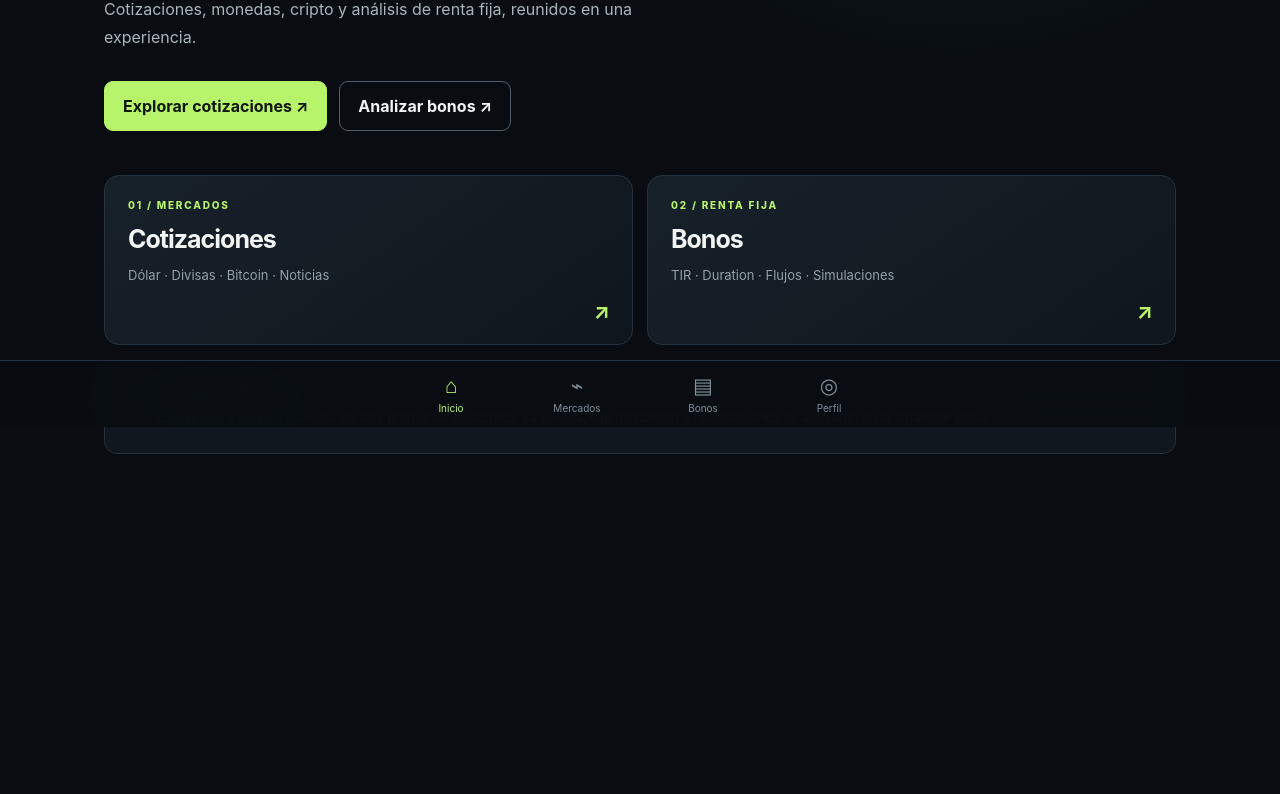
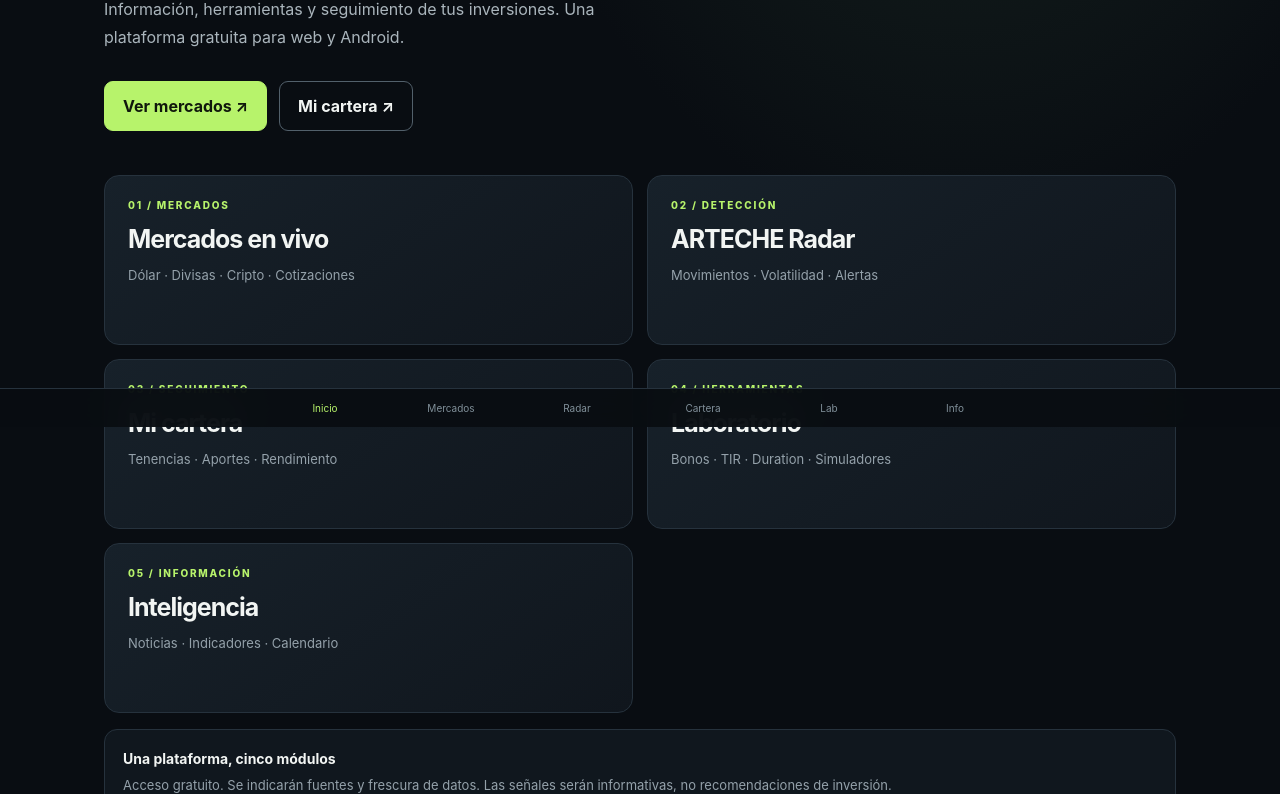
Before and after one commit to institutocabildo-ui/arteche-cotiza, a website: page app/index.html in a window 1280 px wide. Shown: the part 373-1167 px from the top of the page. Before the commit the page ends 955 px from the top, so only its background shows below. Drawn offline with Linux system fonts and the light colour scheme.

Commit message:
Add five-module Arteche platform navigation

```diff
--- a/app/index.html
+++ b/app/index.html
@@ -1,63 +1,16 @@
 <!doctype html>
-<html lang="es">
-<head>
-  <meta charset="utf-8">
-  <meta name="viewport" content="width=device-width,initial-scale=1,viewport-fit=cover">
-  <meta name="theme-color" content="#090d12">
-  <meta name="description" content="ARTECHE: cotizaciones, mercados y análisis de bonos en una sola aplicación.">
-  <title>ARTECHE — Finanzas en una sola app</title>
-  <link rel="manifest" href="./manifest.webmanifest">
-  <link rel="stylesheet" href="./app.css">
-</head>
-<body>
-  <div class="app-shell">
-    <header class="topbar">
-      <a class="brand" href="#inicio" aria-label="ARTECHE inicio"><span class="brand-mark">A/</span><span><b>ARTECHE</b><small>FINANCIAL INTELLIGENCE</small></span></a>
-      <button id="install" class="install" hidden>Instalar app</button>
-    </header>
-
-    <main>
-      <section id="inicio" class="home view active">
-        <div class="eyebrow"><span class="pulse"></span> GRUPO ARTECHE / PLATAFORMA FINANCIERA</div>
-        <h1>Todo el mercado.<br><em>Una sola app.</em></h1>
-        <p class="lead">Cotizaciones, monedas, cripto y análisis de renta fija, reunidos en una experiencia.</p>
-        <div class="hero-actions">
-          <button class="primary" data-open="cotizaciones">Explorar cotizaciones <span>↗</span></button>
-          <button class="secondary" data-open="bonos">Analizar bonos <span>↗</span></button>
-        </div>
-        <div class="module-grid">
-          <button class="module-card" data-open="cotizaciones"><span class="module-index">01 / MERCADOS</span><strong>Cotizaciones</strong><span>Dólar · Divisas · Bitcoin · Noticias</span><b class="arrow">↗</b></button>
-          <button class="module-card" data-open="bonos"><span class="module-index">02 / RENTA FIJA</span><strong>Bonos</strong><span>TIR · Duration · Flujos · Simulaciones</span><b class="arrow">↗</b></button>
-        </div>
-        <div class="status-card"><span class="status-icon">✳</span><div><b>Prototipo unificado</b><p>Esta primera versión conecta los dos productos existentes. La cuenta, sincronización y notificaciones se activarán en la siguiente etapa.</p></div></div>
-      </section>
-
-      <section id="cotizaciones" class="product-view view">
-        <div class="section-head"><div class="eyebrow">01 / MERCADOS</div><h2>Cotizaciones</h2><p>Terminal de mercados de Grupo Arteche.</p></div>
-        <div class="frame-wrap"><iframe title="ARTECHE Cotiza" src="https://institutocabildo-ui.github.io/arteche-cotiza/" loading="lazy"></iframe></div>
-      </section>
-
-      <section id="bonos" class="product-view view">
-        <div class="section-head"><div class="eyebrow">02 / RENTA FIJA</div><h2>Bonos</h2><p>Análisis de rendimiento, duration y flujos.</p></div>
-        <div class="frame-wrap"><iframe title="ARTECHE Bonos" src="https://institutocabildo-ui.github.io/arteche-bonos/" loading="lazy"></iframe></div>
-      </section>
-
-      <section id="perfil" class="profile view">
-        <div class="eyebrow">CUENTA / PREFERENCIAS</div><h2>Tu espacio Arteche.</h2>
-        <div class="status-card"><span class="status-icon">◎</span><div><b>Inicio de sesión con Google</b><p>Preparado para integrar Firebase Authentication. Requiere crear el proyecto Firebase, habilitar Google y configurar los dominios autorizados.</p><span class="tag">PENDIENTE DE CONFIGURACIÓN</span></div></div>
-        <div class="status-card"><span class="status-icon">⌁</span><div><b>Notificaciones push</b><p>La interfaz está prevista; el envío real requiere Firebase Cloud Messaging y un servicio seguro que gestione las alertas.</p><span class="tag">PENDIENTE DE BACKEND</span></div></div>
-        <div class="status-card"><span class="status-icon">↗</span><div><b>Sincronización</b><p>Favoritos, alertas y preferencias se guardarán en una cuenta para compartirlas entre dispositivos.</p><span class="tag">SIGUIENTE ETAPA</span></div></div>
-      </section>
-    </main>
-
-    <nav class="bottom-nav" aria-label="Navegación principal">
-      <button class="nav-item active" data-view="inicio"><span>⌂</span>Inicio</button>
-      <button class="nav-item" data-view="cotizaciones"><span>⌁</span>Mercados</button>
-      <button class="nav-item" data-view="bonos"><span>▤</span>Bonos</button>
-      <button class="nav-item" data-view="perfil"><span>◎</span>Perfil</button>
-    </nav>
-  </div>
-  <script src="./admob.bundle.js"></script>
-  <script src="./app.js"></script>
-</body>
-</html>
+<html lang="es"><head><meta charset="utf-8"><meta name="viewport" content="width=device-width,initial-scale=1,viewport-fit=cover"><meta name="theme-color" content="#090d12"><title>ARTECHE — Mercados & Finanzas</title><link rel="manifest" href="./manifest.webmanifest"><link rel="stylesheet" href="./app.css"></head>
+<body><div class="app-shell"><header class="topbar"><a class="brand" href="#inicio"><span class="brand-mark">A/</span><span><b>ARTECHE</b><small>MARKETS & FINANCIAL INTELLIGENCE</small></span></a><button id="install" class="install" hidden>Instalar app</button></header><main>
+<section id="inicio" class="home view active"><div class="eyebrow"><span class="pulse"></span> GRUPO ARTECHE / PLATAFORMA FINANCIERA</div><h1>Los mercados.<br><em>En tus manos.</em></h1><p class="lead">Información, herramientas y seguimiento de tus inversiones. Una plataforma gratuita para web y Android.</p><div class="hero-actions"><button class="primary" data-open="mercados">Ver mercados ↗</button><button class="secondary" data-open="cartera">Mi cartera ↗</button></div><div class="module-grid">
+<button class="module-card" data-open="mercados"><span class="module-index">01 / MERCADOS</span><strong>Mercados en vivo</strong><span>Dólar · Divisas · Cripto · Cotizaciones</span></button>
+<button class="module-card" data-open="radar"><span class="module-index">02 / DETECCIÓN</span><strong>ARTECHE Radar</strong><span>Movimientos · Volatilidad · Alertas</span></button>
+<button class="module-card" data-open="cartera"><span class="module-index">03 / SEGUIMIENTO</span><strong>Mi cartera</strong><span>Tenencias · Aportes · Rendimiento</span></button>
+<button class="module-card" data-open="laboratorio"><span class="module-index">04 / HERRAMIENTAS</span><strong>Laboratorio</strong><span>Bonos · TIR · Duration · Simuladores</span></button>
+<button class="module-card" data-open="inteligencia"><span class="module-index">05 / INFORMACIÓN</span><strong>Inteligencia</strong><span>Noticias · Indicadores · Calendario</span></button></div><div class="status-card"><div><b>Una plataforma, cinco módulos</b><p>Acceso gratuito. Se indicarán fuentes y frescura de datos. Las señales serán informativas, no recomendaciones de inversión.</p></div></div></section>
+<section id="mercados" class="product-view view"><div class="section-head"><div class="eyebrow">01 / MERCADOS</div><h2>Mercados en vivo</h2><p>Cotizaciones, divisas, cripto y terminal financiera.</p></div><div class="frame-wrap"><iframe title="ARTECHE Cotiza" src="https://institutocabildo-ui.github.io/arteche-cotiza/" loading="lazy"></iframe></div></section>
+<section id="radar" class="product-view view"><div class="section-head"><div class="eyebrow">02 / DETECCIÓN</div><h2>ARTECHE Radar</h2><p>Movimientos relevantes en activos y mercados.</p></div><div class="feature-panel"><span class="tag">EN CONSTRUCCIÓN</span><h3>Señales explicables, no ruido.</h3><p>Se integrarán variaciones por período, volumen y volatilidad, con umbrales visibles, fuente y hora. No se mostrarán señales inventadas.</p></div></section>
+<section id="cartera" class="product-view view"><div class="section-head"><div class="eyebrow">03 / SEGUIMIENTO</div><h2>Mi cartera</h2><p>Registro local de inversiones en este dispositivo.</p></div><div class="portfolio-summary"><div><small>CAPITAL REGISTRADO</small><strong id="portfolio-total">$ 0,00</strong></div><div><small>MOVIMIENTOS</small><strong id="portfolio-count">0</strong></div></div><form id="trade-form" class="trade-form"><label>Activo<input id="trade-asset" maxlength="24" placeholder="BTC, AL30, AAPL" required></label><div class="form-row"><label>Tipo<select id="trade-type"><option value="buy">Compra / aporte</option><option value="sell">Venta / retiro</option></select></label><label>Moneda<select id="trade-currency"><option>ARS</option><option>USD</option><option>USDT</option></select></label></div><div class="form-row"><label>Cantidad<input id="trade-quantity" type="number" min="0.00000001" step="any" required></label><label>Precio unitario<input id="trade-price" type="number" min="0" step="any" required></label></div><button class="primary" type="submit">Registrar movimiento</button></form><div class="section-head compact"><h3>Historial</h3><p id="portfolio-empty">Todavía no registraste movimientos.</p></div><div id="trade-list" class="trade-list"></div><p class="fine-print">Registro local, no conectado a un broker. No es una valuación de mercado ni rendimiento actualizado.</p></section>
+<section id="laboratorio" class="product-view view"><div class="section-head"><div class="eyebrow">04 / HERRAMIENTAS</div><h2>Laboratorio financiero</h2><p>Modelos, cálculos y simulaciones.</p></div><div class="frame-wrap"><iframe title="ARTECHE Bonos" src="https://institutocabildo-ui.github.io/arteche-bonos/" loading="lazy"></iframe></div></section>
+<section id="inteligencia" class="product-view view"><div class="section-head"><div class="eyebrow">05 / INFORMACIÓN</div><h2>Inteligencia económica</h2><p>Noticias, indicadores y agenda económica.</p></div><div class="feature-panel"><span class="tag">EN CONSTRUCCIÓN</span><h3>Información con contexto.</h3><p>Noticias en idioma original, editor y enlace de origen, con opción de traducir al idioma de interfaz. Calendario e indicadores con valores previos, consenso y dato publicado cuando estén disponibles.</p></div></section>
+<section id="perfil" class="profile view"><div class="eyebrow">CUENTA / PREFERENCIAS</div><h2>Tu espacio Arteche.</h2><div class="status-card"><div><b>Cuenta y sincronización</b><p>Google login, sincronización y notificaciones push requieren backend seguro y configuración de Firebase.</p><span class="tag">PENDIENTE</span></div></div></section></main>
+<nav class="bottom-nav" aria-label="Navegación principal"><button class="nav-item active" data-view="inicio">Inicio</button><button class="nav-item" data-view="mercados">Mercados</button><button class="nav-item" data-view="radar">Radar</button><button class="nav-item" data-view="cartera">Cartera</button><button class="nav-item" data-view="laboratorio">Lab</button><button class="nav-item" data-view="inteligencia">Info</button></nav></div><script src="./admob.bundle.js"></script><script src="./app.js"></script></body></html>
```
